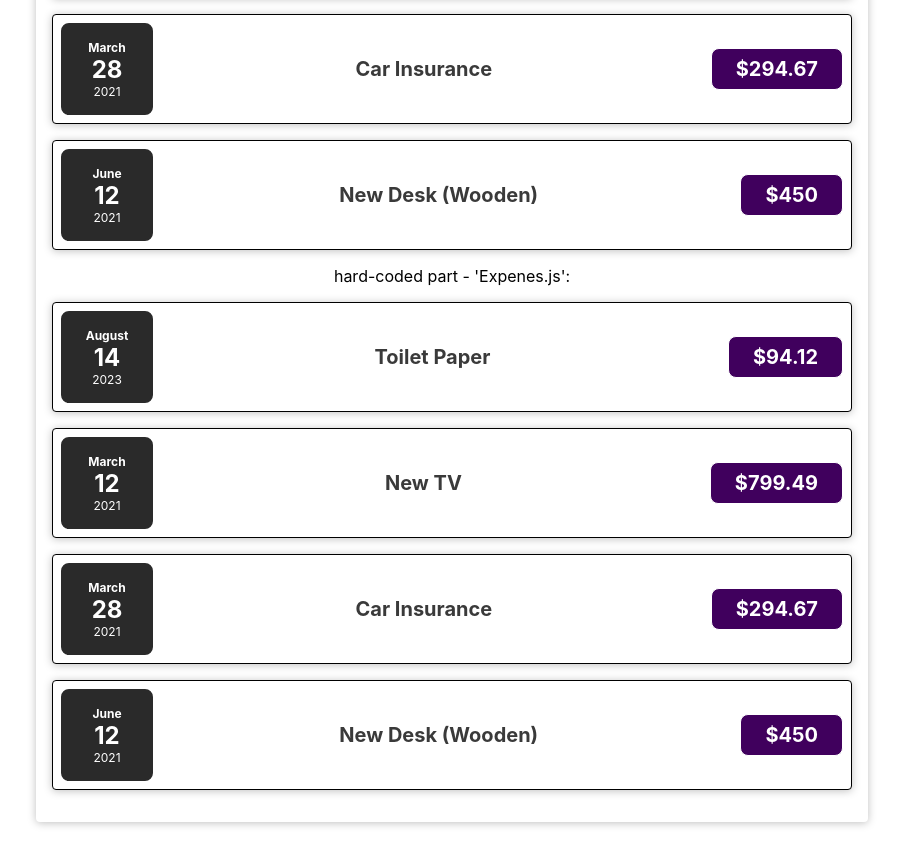
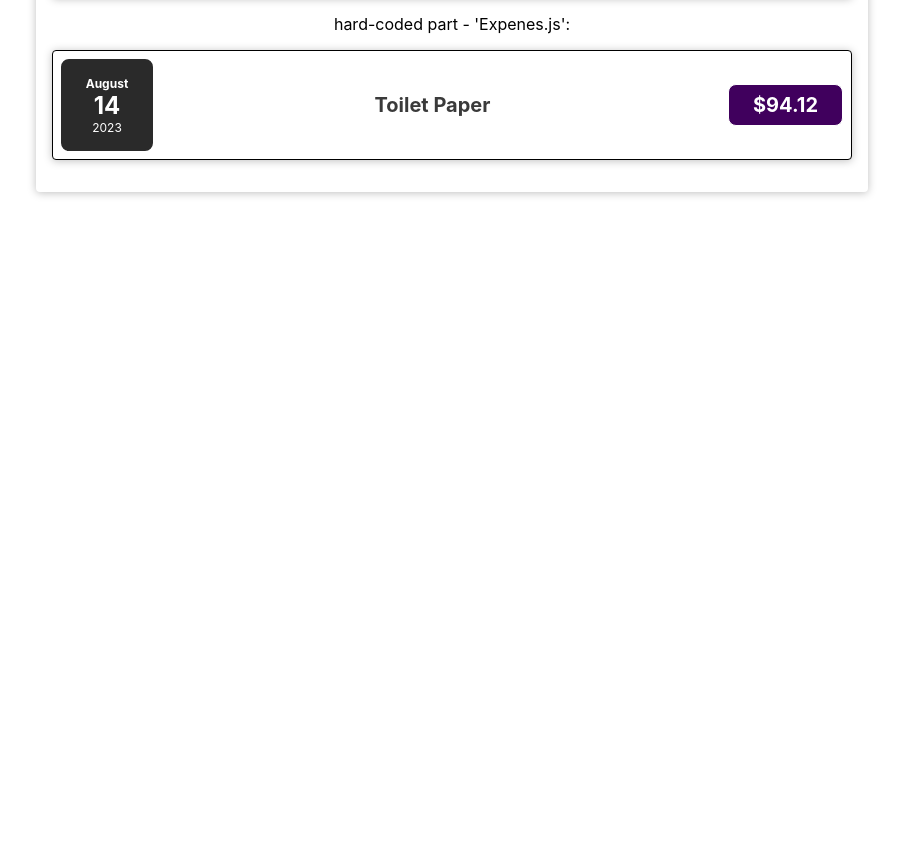
Before and after one commit to JaroslawJaniak/expenses-tracker-react-app, a React (Create React App) app: page / in a window 1280 px wide. Shown: the part 1476-2330 px from the top of the page, without its empty margins (188-1091 px from the left). After the commit the page ends 1700 px from the top, so only its background shows below. Built offline with nearby package versions, Linux system fonts and the light colour scheme.

Commit message:
Filtering expense items by year along with updating the displayed content

```diff
--- a/src/App.js
+++ b/src/App.js
@@ -20,13 +20,13 @@ const INITIAL_EXPENSES = [
     id: "e3",
     title: "Car Insurance",
     amount: 294.67,
-    date: new Date(2021, 2, 28),
+    date: new Date(2019, 2, 28),
   },
   {
     id: "e4",
     title: "New Desk (Wooden)",
     amount: 450,
-    date: new Date(2021, 5, 12),
+    date: new Date(2019, 5, 12),
   },
 ];
 
@@ -38,8 +38,8 @@ function App() {
     console.log(newExpense);
 
     //setNewData([...newArray, newExpense]);
-    setExpenses((prevArray) => {
-      return [newExpense, ...prevArray];
+    setExpenses((prevArrayExpenses) => {
+      return [newExpense, ...prevArrayExpenses];
       //return [...prevArray, newExpense];
     });
   };
--- a/src/components/expenses/Expenses.js
+++ b/src/components/expenses/Expenses.js
@@ -12,7 +12,20 @@ function Expenses(props) {
     console.log("---Expenses.js  -> filterChangeSelectHandler():");
     console.log(selectedYear);
     setFilteredYear(selectedYear);
+
+    const newArrayFilteredByYear = props.items.filter(
+      (expense) => expense.date.getFullYear() == selectedYear
+    );
   };
+
+  const listExpensesItems = props.items.map((expense) => (
+    <ExpenseItem
+      key={expense.id}
+      title={expense.title}
+      amount={expense.amount}
+      date={expense.date}
+    />
+  ));
 
   return (
     <Card className="expenses">
@@ -21,14 +34,16 @@ function Expenses(props) {
         onSelect={filterChangeSelectHandler}
       />
 
-      {props.items.map((expense) => (
+      {props.items
+        .filter((expense) => expense.date.getFullYear() == filteredYear)
+        .map((expense) => (
           <ExpenseItem
+            key={expense.id}
             title={expense.title}
             amount={expense.amount}
             date={expense.date}
           />
         ))}
-
       {
         //hard-coded
       }
@@ -38,21 +53,6 @@ function Expenses(props) {
         amount={props.items[0].amount}
         date={props.items[0].date}
       />
-      <ExpenseItem
-        title={props.items[1].title}
-        amount={props.items[1].amount}
-        date={props.items[1].date}
-      />
-      <ExpenseItem
-        title={props.items[2].title}
-        amount={props.items[2].amount}
-        date={props.items[2].date}
-      />
-      <ExpenseItem
-        title={props.items[3].title}
-        amount={props.items[3].amount}
-        date={props.items[3].date}
-      />
     </Card>
   );
 }
--- a/src/components/expenses/ExpensesFilter.js
+++ b/src/components/expenses/ExpensesFilter.js
@@ -1,4 +1,4 @@
-import React, { useState } from "react";
+import React from "react";
 import "./ExpensesFilter.css";
 
 const ExpensesFilter = (props) => {
@@ -13,7 +13,7 @@ const ExpensesFilter = (props) => {
       <div className="expenses-filter__control">
         <label>Filter by year</label>
         <select value={props.setDefaultYear} onChange={selectChangeHandler}>
-          <option value="2022">2023</option>
+          <option value="2023">2023</option>
           <option value="2022">2022</option>
           <option value="2021">2021</option>
           <option value="2020">2020</option>
```
Lines whose indentation alone changed are shown as unchanged.
